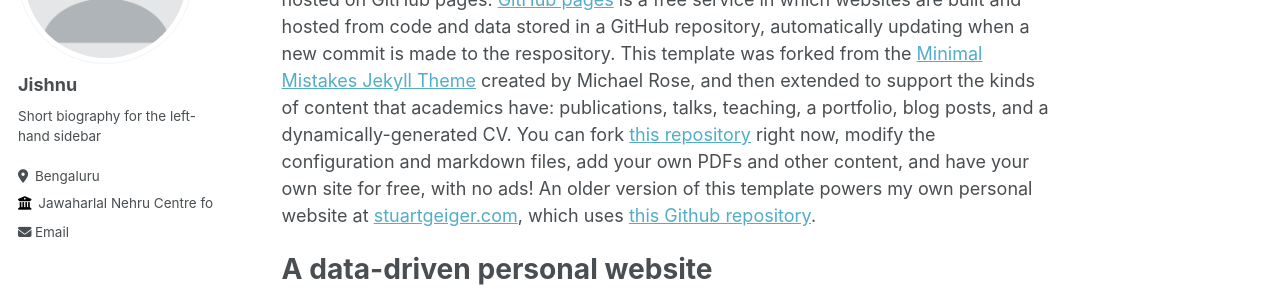
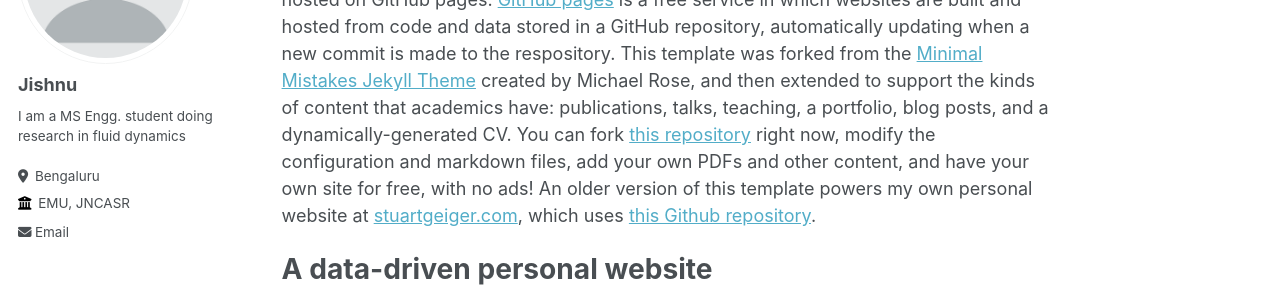
Before and after one commit to jishnume/jishnume.github.io, a Jekyll site: the page built from _pages/about.md, in a window 1280 px wide. Shown: the part 217-517 px from the top of the page. Built offline with Jekyll 4.4.1, drawn with Linux system fonts in a browser that asks for light colours.

Commit message:
Added some basic changes

```diff
--- a/_config.yml
+++ b/_config.yml
@@ -24,9 +24,9 @@ author:
   avatar           : "profile.png"
   name             : "Jishnu"
   pronouns         : # example: "she/her"
-  bio              : "Short biography for the left-hand sidebar"
+  bio              : "I am a MS Engg. student doing research in fluid dynamics"
   location         : "Bengaluru"
-  employer         : "Jawaharlal Nehru Centre for Advanced Scientific Research"
+  employer         : "EMU, JNCASR"
   uri              : # URL
   email            : "goswamijishnume@gmail.com"
 
```
